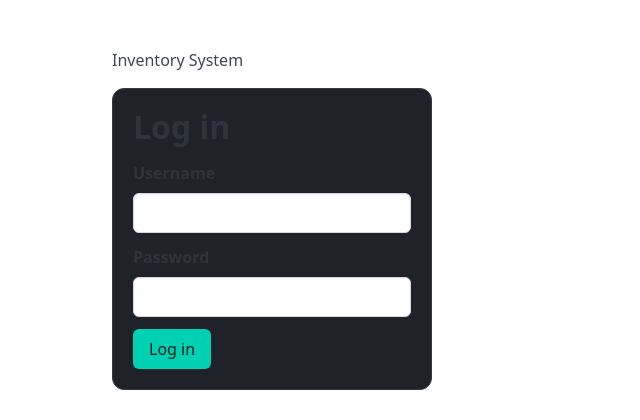
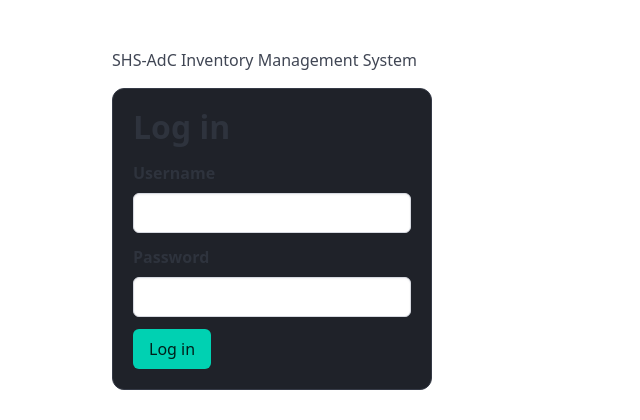
Before and after one commit to rchfortiz/inventory, a FastAPI app: page /auth/login in a window 1280 px wide. Shown: the top 420 px of the page, without its empty margins (0-640 px from the left). Run offline with FastAPI, Linux system fonts and the light colour scheme.

Commit message:
Change name

```diff
--- a/inventory/templates/base.html.jinja
+++ b/inventory/templates/base.html.jinja
@@ -41,7 +41,7 @@
 
 <body class="container p-6 is-flex is-flex-direction-column gap-3 is-multiline">
   <nav class="is-flex is-justify-content-space-between is-flex-wrap-wrap gap-2">
-    <span>Inventory System</span>
+    <span>SHS-AdC Inventory Management System</span>
 
     {% if user %}
     {% if user.role == 1 %}
```
